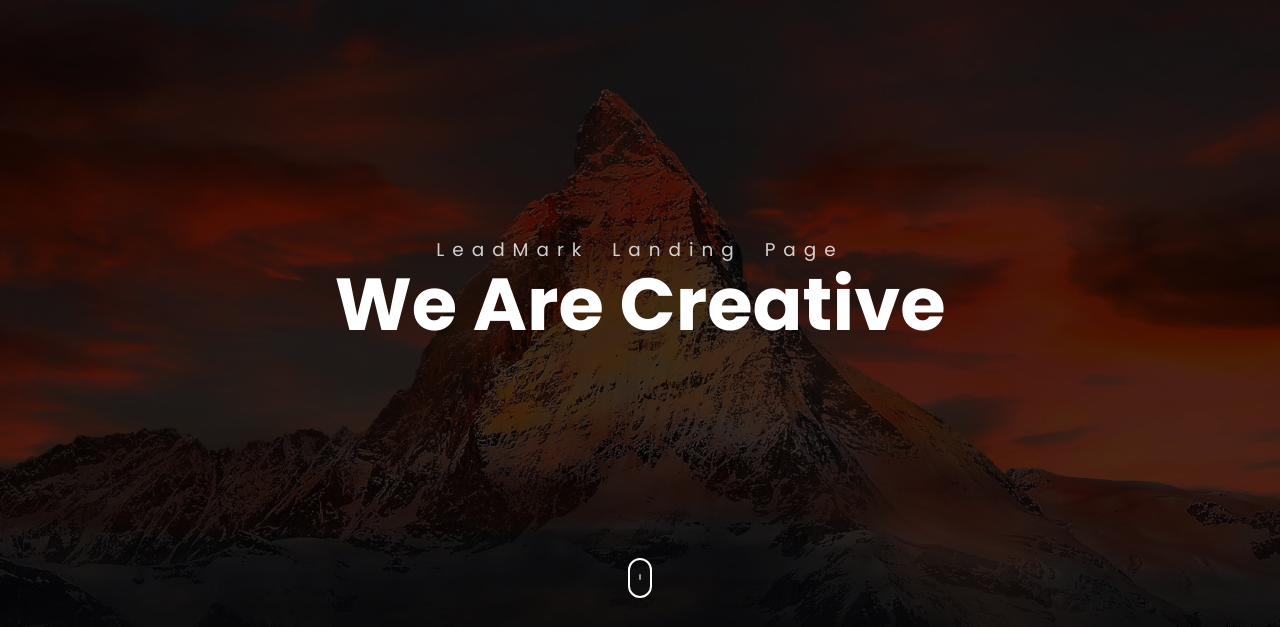
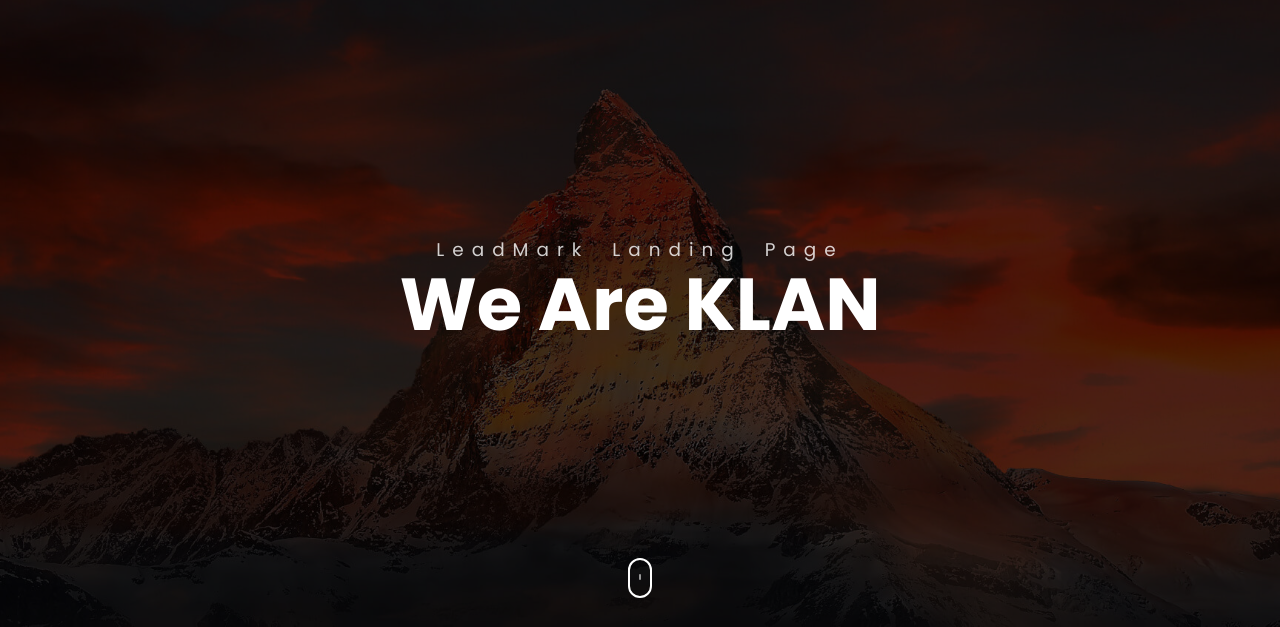
Before and after one commit to agflAbel/KLAN, a plain HTML site: page index.html in a window 1280 px wide. Shown: the part 102-729 px from the top of the page. Drawn offline with Linux system fonts and the light colour scheme.

Commit message:
Nombre Klan Inicio

```diff
--- a/index.html
+++ b/index.html
@@ -52,7 +52,7 @@
     <header class="header">
         <div class="overlay">
             <h1 class="subtitle">LeadMark Landing Page</h1>
-            <h1 class="title">We Are Creative</h1>
+            <h1 class="title">We Are KLAN</h1>
         </div>
         <div class="shape">
             <svg viewBox="0 0 1500 200">
```
